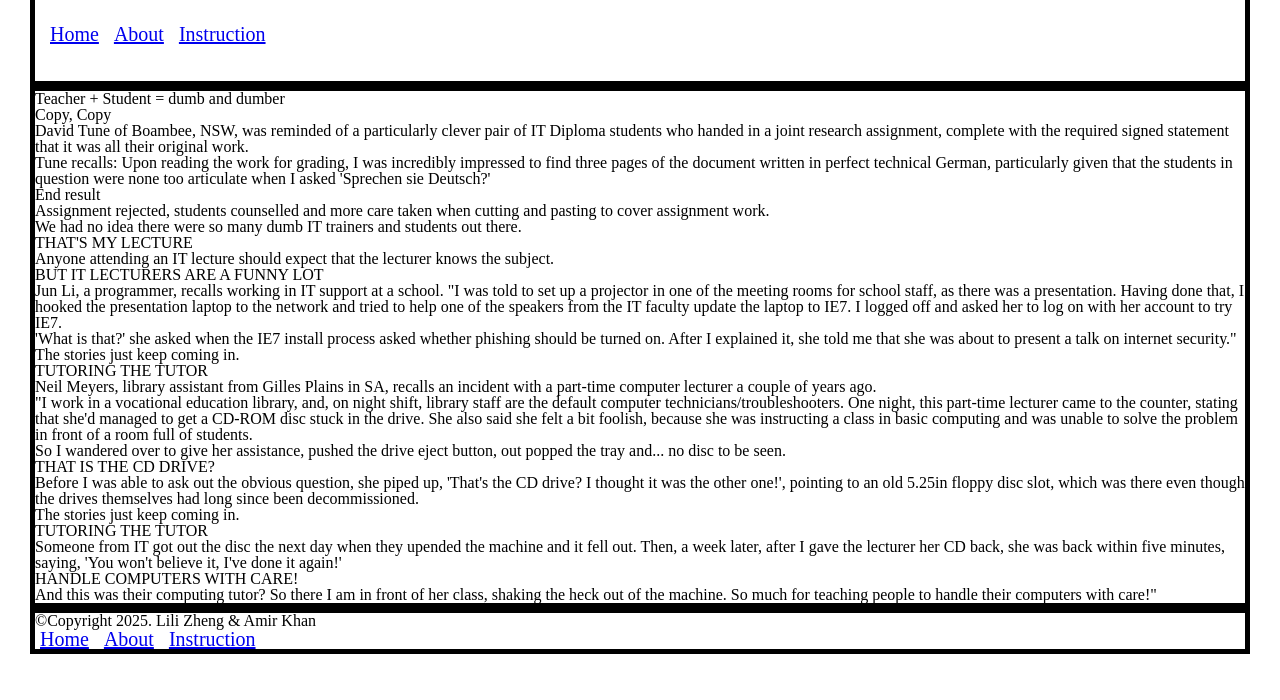
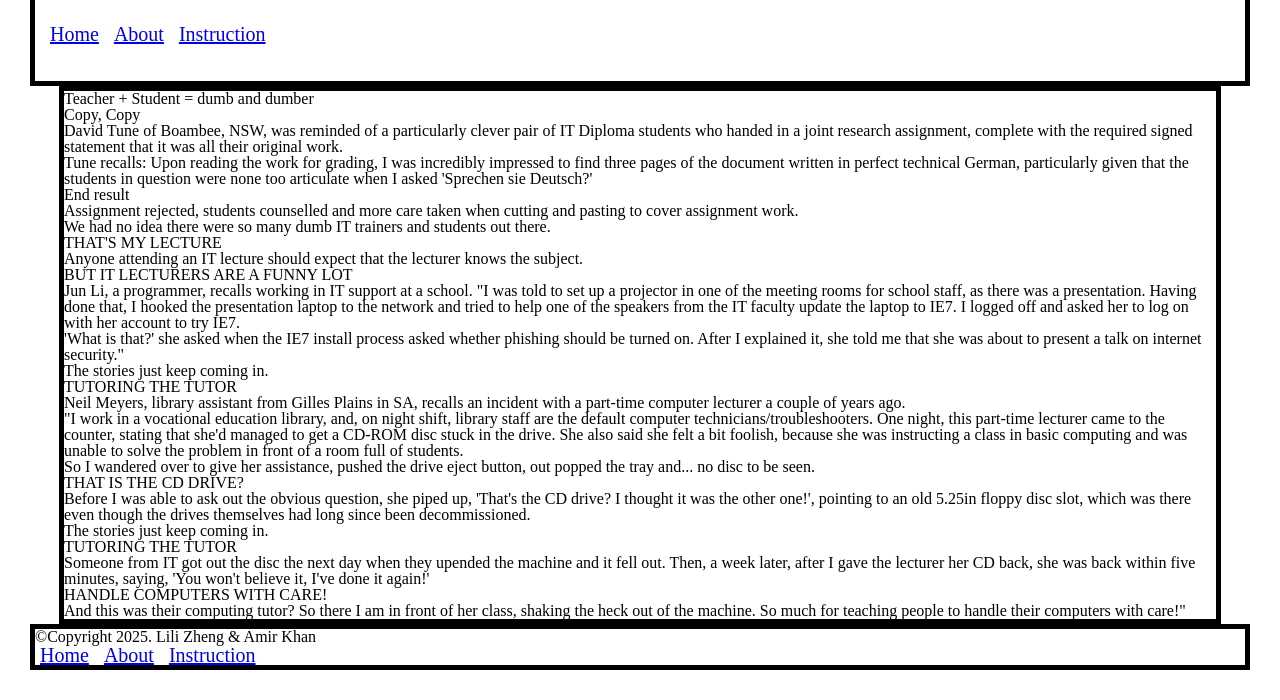
Before and after one commit to fjzll/CIV-WebTech-Portfolio, a plain HTML site: page phase-2/index.html in a window 1280 px wide. Shown: the part 122-822 px from the top of the page. Drawn offline with Linux system fonts and the light colour scheme.

Commit message:
feat: desktop base main - add CSS to lay the site main

```diff
--- a/phase-2/assets/css/main.css
+++ b/phase-2/assets/css/main.css
@@ -54,4 +54,9 @@ footer{
         padding: 5px;
     }
 
+    main{
+        min-width: 70vw;
+        max-width: 90vw;
+        margin: 0 auto;
+    }
 }
```
